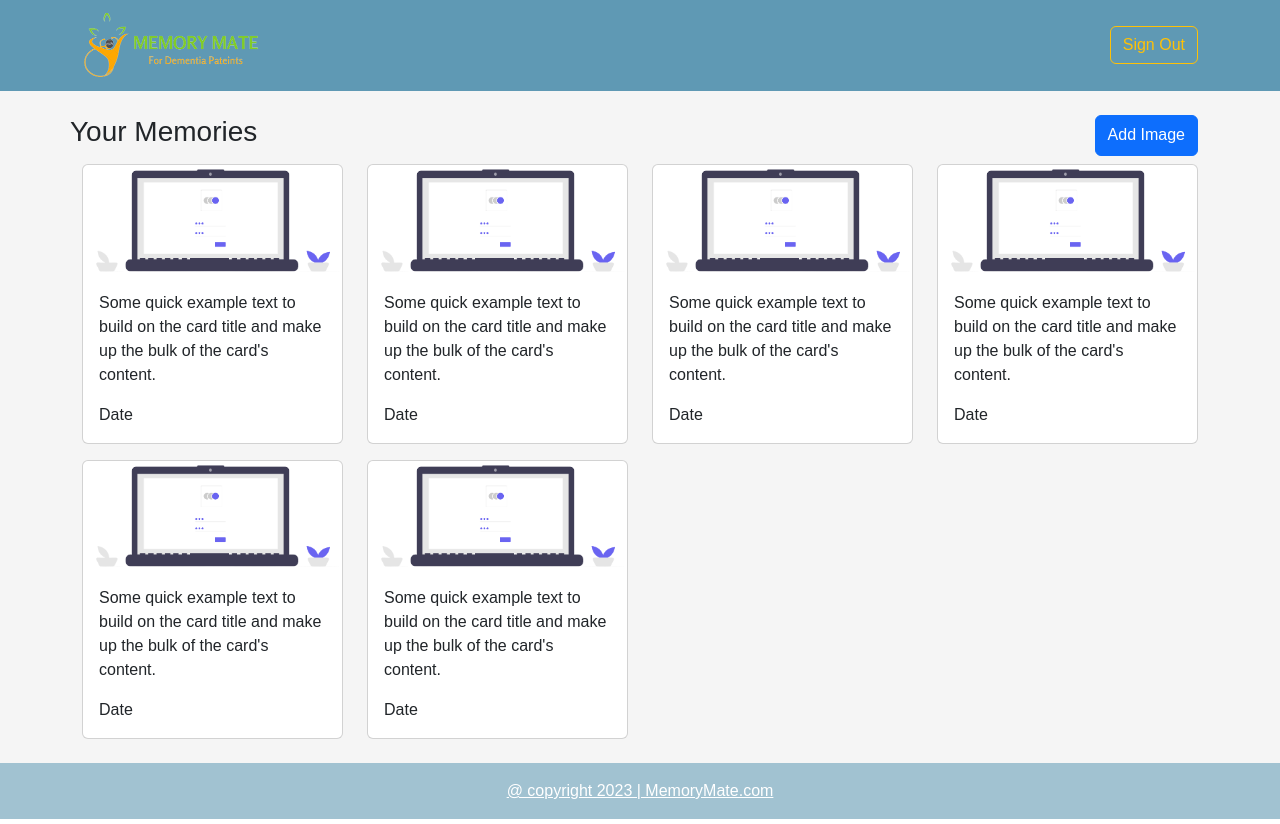
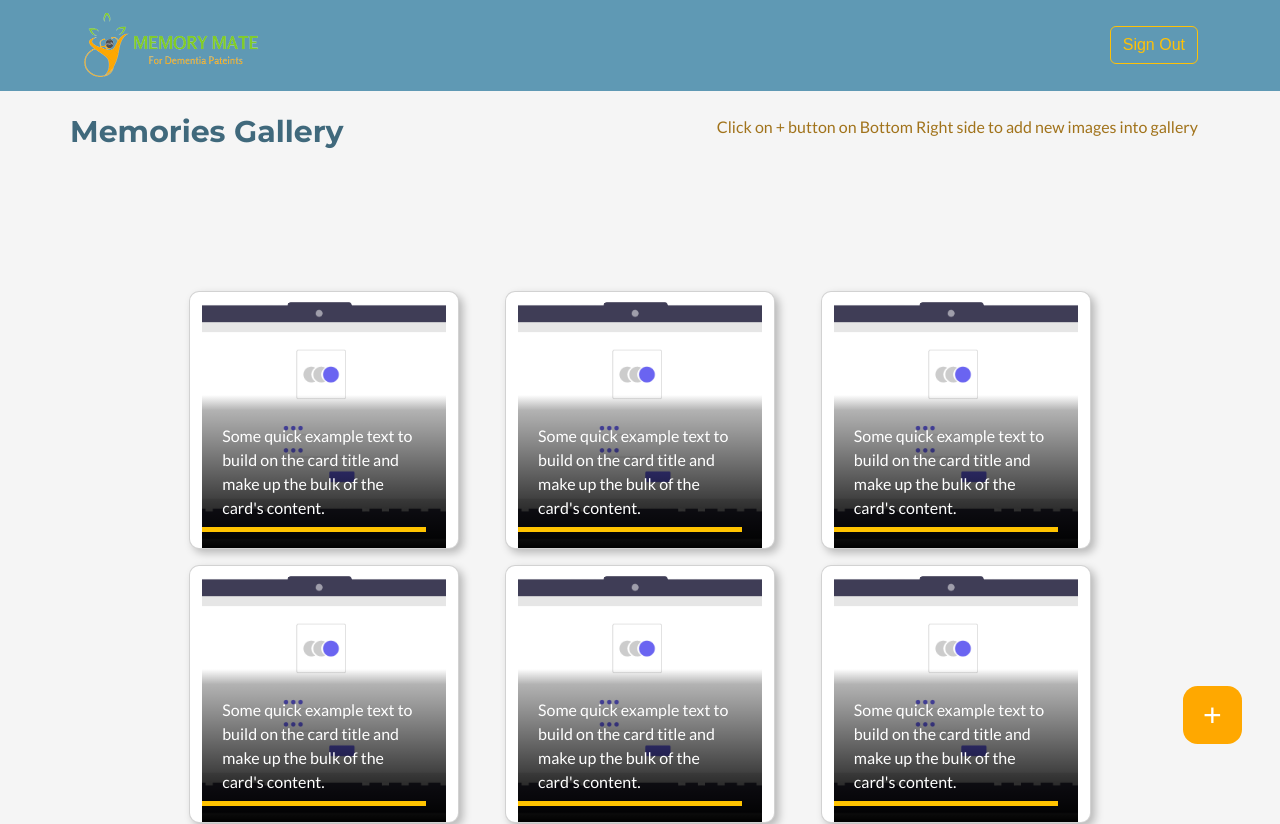
Before and after one commit to hammadShamir/memorymate, a React (Create React App) app: page /gallery in a window 1280 px wide. Shown: the top 824 px of the page. Built offline with nearby package versions, Linux system fonts and the light colour scheme; no server answers; sample sign-in values are in the browser's storage.

Commit message:
card design + gallery look improved

```diff
--- a/src/components/Card.js
+++ b/src/components/Card.js
@@ -1,16 +1,25 @@
 import React from 'react'
+import '../cssfiles/card.css'
 
 const Card = ({ img, note }) => {
     return (
-        <div className="col-12 col-md-3">
-            <div class="card">
-                <img class="card-img-top" src={img} alt="Card image cap" />
-                <div class="card-body">
-                    <p class="card-text">{note}</p>
-                    <span>Date</span>
-                </div>
-            </div>
-        </div>
+        <article class="card">
+  <img
+    class="card__background"
+    src={img}
+    alt="Photo of Cartagena's cathedral at the background and some colonial style houses"
+    width="1920"
+    height="2193"
+  />
+  <div class="card__content | flow">
+    <div class="card__content--container | flow">
+
+      <p class="card__description card__title">
+      {note}
+      </p>
+    </div>
+  </div>
+</article>
     )
 }
 
--- a/src/components/Gallery.js
+++ b/src/components/Gallery.js
@@ -63,14 +63,16 @@ const Gallery = () => {
     return (
         <div className='row gap-2 py-4'>
             <div className="col-12 m-auto ps-0 d-flex justify-content-between">
-                <h3>Your Memories</h3>
-                <button
-                    className='btn btn-primary'
+            <h2 style={{ fontWeight: 'bold', fontSize: '30px',color:'rgb(64 105 124)' }} className="  mb-4">Memories Gallery</h2>
+
+            <p style={{display:'block',color:`rgb(161 115 27)`}}>Click on + button on  Bottom Right side to add new images into gallery</p>
+                          <button title='Add New Image'
+                    className='btn btn-primary buttonImage'
                     onClick={() => setOptSmModal(!optSmModal)}
-                >Add Image</button>
+                >+</button>
             </div>
             <div className="col-12 m-auto">
-                <div className="row gy-3">
+                <div style={{gap:'5%', padding:'10%'}} className="row gy-3 d-flex justify-content-center align-items-center">
                     <Card img={img} note={"Some quick example text to build on the card title and make up the bulk of the card's content."} />
                     <Card img={img} note={"Some quick example text to build on the card title and make up the bulk of the card's content."} />
                     <Card img={img} note={"Some quick example text to build on the card title and make up the bulk of the card's content."} />
--- /dev/null
+++ b/src/cssfiles/card.css
@@ -0,0 +1,191 @@
+@import url("https://fonts.googleapis.com/css2?family=Lato:wght@400;700&family=Montserrat:wght@700&display=swap");
+
+:root {
+  /* Colors */
+  --brand-color: hsl(46, 100%, 50%);
+  --black: hsl(0, 0%, 0%);
+  --white: hsl(0, 0%, 100%);
+  /* Fonts */
+  --font-title: "Montserrat", sans-serif;
+  --font-text: "Lato", sans-serif;
+}
+
+/* RESET */
+
+/* Box sizing rules */
+*,
+*::before,
+*::after {
+  box-sizing: border-box;
+}
+
+/* Remove default margin */
+body,
+h2,
+p {
+  margin: 0;
+}
+
+
+
+h2 {
+  font-size: 2.25rem;
+  font-family: var(--font-title);
+  color: var(--white);
+  line-height: 1.1;
+}
+
+p {
+  font-family: var(--font-text);
+  font-size: 1rem;
+  line-height: 1.5;
+  color: var(--white);
+}
+
+.flow > * + * {
+  margin-top: var(--flow-space, 1em);
+}
+
+/* CARD COMPONENT */
+
+.card {
+  display: grid;
+  place-items: center;
+  width: 80vw;
+  max-width: 16.875rem;
+  height: 16.125rem;
+  overflow: hidden;
+  border-radius: 0.625rem;
+  box-shadow: 0.25rem 0.25rem 0.5rem rgba(0, 0, 0, 0.25);
+}
+
+.card > * {
+  grid-column: 1 / 2;
+  grid-row: 1 / 2;
+}
+
+.card__background {
+  object-fit: cover;
+  max-width: 100%;
+  height: 100%;
+}
+
+.card__content {
+  --flow-space: 0.9375rem;
+  display: flex;
+  flex-direction: column;
+  justify-content: space-between;
+  align-self: flex-end;
+  height: 60%;
+  padding: 12% 1.25rem 1.875rem;
+  background: linear-gradient(
+    180deg,
+    hsla(0, 0%, 0%, 0) 0%,
+    hsla(0, 0%, 0%, 0.3) 10%,
+    hsl(0, 0%, 0%) 100%
+  );
+}
+
+.card__content--container {
+  --flow-space: 1.25rem;
+}
+
+.card__title {
+  position: relative;
+  width: fit-content;
+  width: -moz-fit-content; /* Prefijo necesario para Firefox  */
+}
+
+.card__title::after {
+  content: "";
+  position: absolute;
+  height: 0.3125rem;
+  width: calc(100% + 1.25rem);
+  bottom: calc((1.25rem - 0.5rem) * -1);
+  left: -1.25rem;
+  background-color: var(--brand-color);
+}
+
+.card__button {
+  padding: 0.75em 1.6em;
+  width: fit-content;
+  width: -moz-fit-content; /* Prefijo necesario para Firefox  */
+  font-variant: small-caps;
+  font-weight: bold;
+  border-radius: 0.45em;
+  border: none;
+  background-color: var(--brand-color);
+  font-family: var(--font-title);
+  font-size: 1.125rem;
+  color: var(--black);
+}
+
+.card__button:focus {
+  outline: 2px solid black;
+  outline-offset: -5px;
+}
+
+@media (any-hover: hover) and (any-pointer: fine) {
+  .card__content {
+    transform: translateY(62%);
+    transition: transform 500ms ease-out;
+    transition-delay: 500ms;
+  }
+
+  .card__title::after {
+    opacity: 0;
+    transform: scaleX(0);
+    transition: opacity 1000ms ease-in, transform 500ms ease-out;
+    transition-delay: 500ms;
+    transform-origin: right;
+  }
+
+  .card__background {
+    transition: transform 500ms ease-in;
+  }
+
+  .card__content--container > :not(.card__title),
+  .card__button {
+    opacity: 0;
+    transition: transform 500ms ease-out, opacity 500ms ease-out;
+  }
+
+  .card:hover,
+  .card:focus-within {
+    transform: scale(1.05);
+    transition: transform 500ms ease-in;
+  }
+
+  .card:hover .card__content,
+  .card:focus-within .card__content {
+    transform: translateY(0);
+    transition: transform 500ms ease-in;
+  }
+
+  .card:focus-within .card__content {
+    transition-duration: 0ms;
+  }
+
+  .card:hover .card__background,
+  .card:focus-within .card__background {
+    transform: scale(1.3);
+  }
+
+  .card:hover .card__content--container > :not(.card__title),
+  .card:hover .card__button,
+  .card:focus-within .card__content--container > :not(.card__title),
+  .card:focus-within .card__button {
+    opacity: 1;
+    transition: opacity 500ms ease-in;
+    transition-delay: 1000ms;
+  }
+
+  .card:hover .card__title::after,
+  .card:focus-within .card__title::after {
+    opacity: 1;
+    transform: scaleX(1);
+    transform-origin: left;
+    transition: opacity 500ms ease-in, transform 500ms ease-in;
+    transition-delay: 500ms;
+  }
+}
--- a/src/cssfiles/gallery.css
+++ b/src/cssfiles/gallery.css
@@ -114,3 +114,23 @@ body {
     border: 0;
     transition: all .2s ease;
   }
+
+
+
+  .buttonImage {
+    position: absolute;
+    font-size: 2rem;
+    padding: 5px 20px;
+    border-radius: 25%;
+    bottom:7%;
+    right:3%;
+    position:fixed;
+    z-index:1000;
+    background-color: rgb(255,168,0);
+    border: none;
+    transition: background-color 0.6s;
+  }
+
+  .buttonImage:hover{
+    background-color:rgb(95,153,180);
+  }
```
